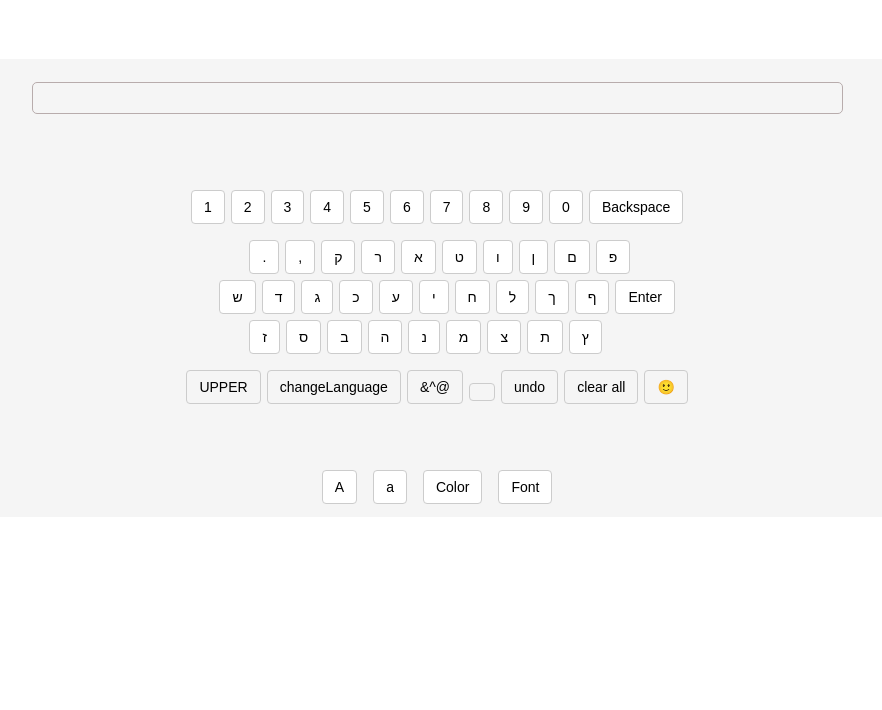
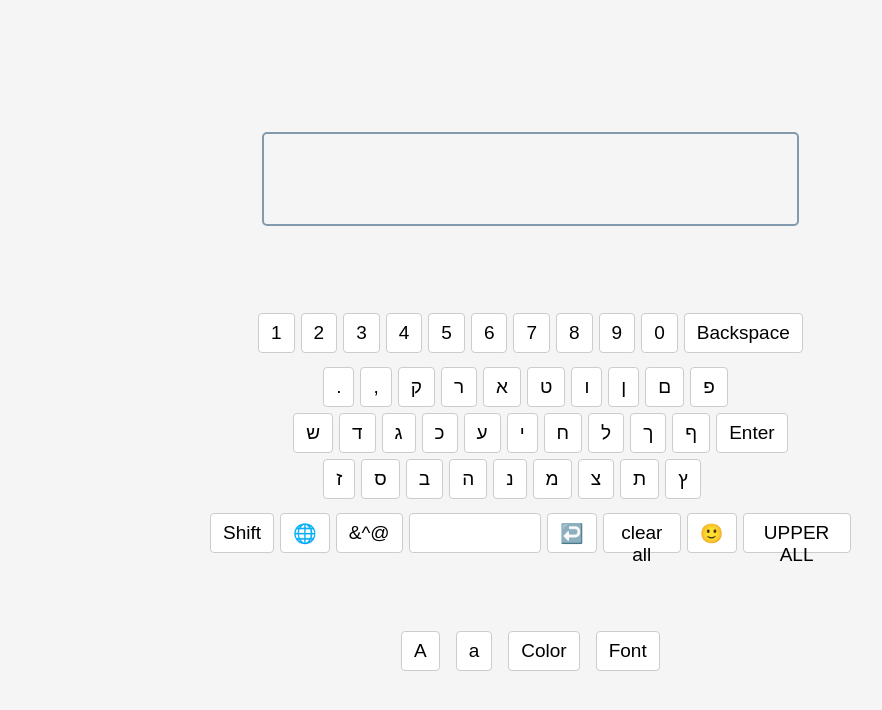
Before and after one commit to chana-rozin/keyboard_proj, a React (Vite) app in the folder Keyboard/: page / in a window 1280 px wide. Shown: the top 710 px of the page, without its empty margins (137-1019 px from the left). Built offline with nearby package versions, Linux system fonts and the light colour scheme.

Commit message:
trying to add upperAll key

```diff
--- a/Keyboard/src/components/Keyboard/Keyboard.css
+++ b/Keyboard/src/components/Keyboard/Keyboard.css
@@ -1,48 +1,19 @@
-/* .textArea {
-    border: 1px solid #ccc;
-    padding: 10px;
-    margin-bottom: 10px;
-}
 
 .keyboard {
     display: flex;
-    flex-wrap: wrap;
-}
 
- button {
-    width: 80px;
-    height: 40px;
-    margin: 5px;
-    border: 1px solid #ccc;
-    cursor: pointer;
-    border-radius: 10px;
-}
+    align-items: center;
+    width: 87%;
+    margin: 8% 25%;
+    padding: 10px;
 
-button.capsLock {
-    background-color: #aaffaa;
-}
 
-.activeButtons {
-    width: 150px;
-} */
-.keyboard {
-    display: flex;
-    /* flex-direction: column; */
-    align-items: center;
-    width: 80%;
-    margin: 4%;
-    padding: 10px;
-    background-color: #f5f5f5;
-    /* margin-left: 16%; */
   }
 
   .textArea {
-    min-height: 30px;
-    /* margin-left: 4%; */
+    min-height: 90px;
     width: 80%;
-    border: 1px solid #b8acac;
+    border: 2px solid #8399ac;
     border-radius: 5px;
-    display: flex;
-    align-items: center;
-    justify-content: center;
+    text-align: center;
   }
--- a/Keyboard/src/components/Keyboard/Keyboard.jsx
+++ b/Keyboard/src/components/Keyboard/Keyboard.jsx
@@ -75,6 +75,14 @@ export default function Keyboard() {
         setIsUpper(!isUpper)
     }
 
+    const handleUpperAllKey = () => {
+        actionHistory.push({type: 'upperAll', prevText: inputText})
+
+        //const temp = inputText.map(charSpan => {...charSpan , key: key.toUpperCase()});
+        // console.log(temp)
+        // setInputText(temp);
+    }
+
     const handleClearAllKey = () =>{
         actionHistory.push({type: 'clearAll', prevText: inputText});
         setInputText([]);
@@ -117,6 +125,8 @@ export default function Keyboard() {
                 }
                 break;
             case 'clearAll':
+                setInputText(lastAction.prevText)
+            case 'upperAll':
                 setInputText(lastAction.prevText)
             default:
                 break;
@@ -164,7 +174,7 @@ export default function Keyboard() {
                 currState={keyboardState}
                 currIsUpper={isUpper}
                 specialLabel={specialCharsLabel}
-                handleFunctions={{ handleRegularKey, handleDeleteCharacter, handleSpecialChars, handleLanguageChange, handleUpperKey, handleClearAllKey, handleUndo }}
+                handleFunctions={{ handleRegularKey, handleDeleteCharacter, handleSpecialChars, handleLanguageChange, handleUpperKey, handleClearAllKey, handleUpperAllKey, handleUndo }}
                 isEmojiesShown = {emojiesPalette}
                 setEmojiesShown ={setEmojiesPalette}
             ></Keys>
--- a/Keyboard/src/components/Keys/Keys.css
+++ b/Keyboard/src/components/Keys/Keys.css
@@ -1,40 +1,32 @@
-/* .emoji-picker-container{
-    position: fixed;
-    top: 50%;
-    left: 40%;
-    transform: translate(-50%, -50%);
-    z-index: 1000;
-}
 
-.active-buttons {
-    display: inline-block;
-}
-
-button {
-    width: 80px;
-    height: 40px;
-    margin: 5px;
-    border: 1px solid #ccc;
-    cursor: pointer;
-}
- */
-
- /* Keys.css */
 .keyboard {
     display: flex;
     flex-direction: column;
-    gap: 10px;
+    gap: 8px;
   }
 
 
+  button {
 
-  button {
     padding: 8px 12px;
-    font-size: 14px;
+    font-size: 19px;
     cursor: pointer;
     border: 1px solid #ccc;
     border-radius: 4px;
     background-color: #fff;
+  }
+
+  .space {
+    width: 160px;
+    height: 40px;
+  }
+
+  .active-btn {
+    height: 40px;
+  }
+  .active-buttons {
+    display: flex;
+    align-items: center;
   }
 
   .emoji-picker-container {
--- a/Keyboard/src/components/Keys/Keys.jsx
+++ b/Keyboard/src/components/Keys/Keys.jsx
@@ -9,23 +9,25 @@ export default function Keys(props) {
     const numbers = ["1", "2", "3", "4", "5", "6", "7", "8", "9", "0", "Backspace"];
 
 
-    const activeButtons = [{ act: "UPPER", func: props.handleFunctions.handleUpperKey }, { act: "changeLanguage", func: props.handleFunctions.handleLanguageChange },
+    const activeButtons = [{ act: "Shift", func: props.handleFunctions.handleUpperKey },
+    { act: "🌐", func: props.handleFunctions.handleLanguageChange },
     { act: props.specialLabel, func: props.handleFunctions.handleSpecialChars },
     { act: " ", func: props.handleFunctions.handleRegularKey },
-    { act: 'undo', func: props.handleFunctions.handleUndo },
-    {act: "clear all", func: props.handleFunctions.handleClearAllKey}
-    , { act: "🙂", func: props.setEmojiesShown }
+    { act: "↩️", func: props.handleFunctions.handleUndo },
+    { act: "clear all", func: props.handleFunctions.handleClearAllKey},
+    { act: "🙂", func: props.setEmojiesShown },
+    { act: "UPPER ALL", func: props.handleFunctions.handleUpperAllKey}
     ];
 
 
     const keysOfNumbers = numbers.map(key => (
-        <button key={key} onClick={() => key == "Backspace" ? props.handleFunctions.handleDeleteCharacter() : props.handleFunctions.handleRegularKey(key)}>
+        <button key={key}  onClick={() => key == "Backspace" ? props.handleFunctions.handleDeleteCharacter() : props.handleFunctions.handleRegularKey(key)}>
             {key}
         </button>
     ));
 
     const keysOfActiveButtons = activeButtons.map(key => (
-        <button key={key.act} onClick={() => { key != "🙂" ? key.func(key.act) : key.func(!props.isEmojiesShown) }} style={{backgroundColor : (key === "UPPER" && currIsUpper) ? 'red' : 'whitesmoke' }}>
+        <button key={key.act} className={key.act == " " ? "space" : 'active-btn'} onClick={() => { key.act != "🙂" ? key.func(key.act) : key.func(!props.isEmojiesShown) }} style={{backgroundColor : (key.act === "UPPER" && props.currIsUpper) ? 'LightSteelBlue' : '#fff' }}>
             {key.act}
         </button>
     ));
--- a/Keyboard/src/index.css
+++ b/Keyboard/src/index.css
@@ -66,3 +66,7 @@ button:focus-visible {
     background-color: #f9f9f9;
   }
 } */
+
+body {
+  background-color: #f5f5f5;
+}
```
